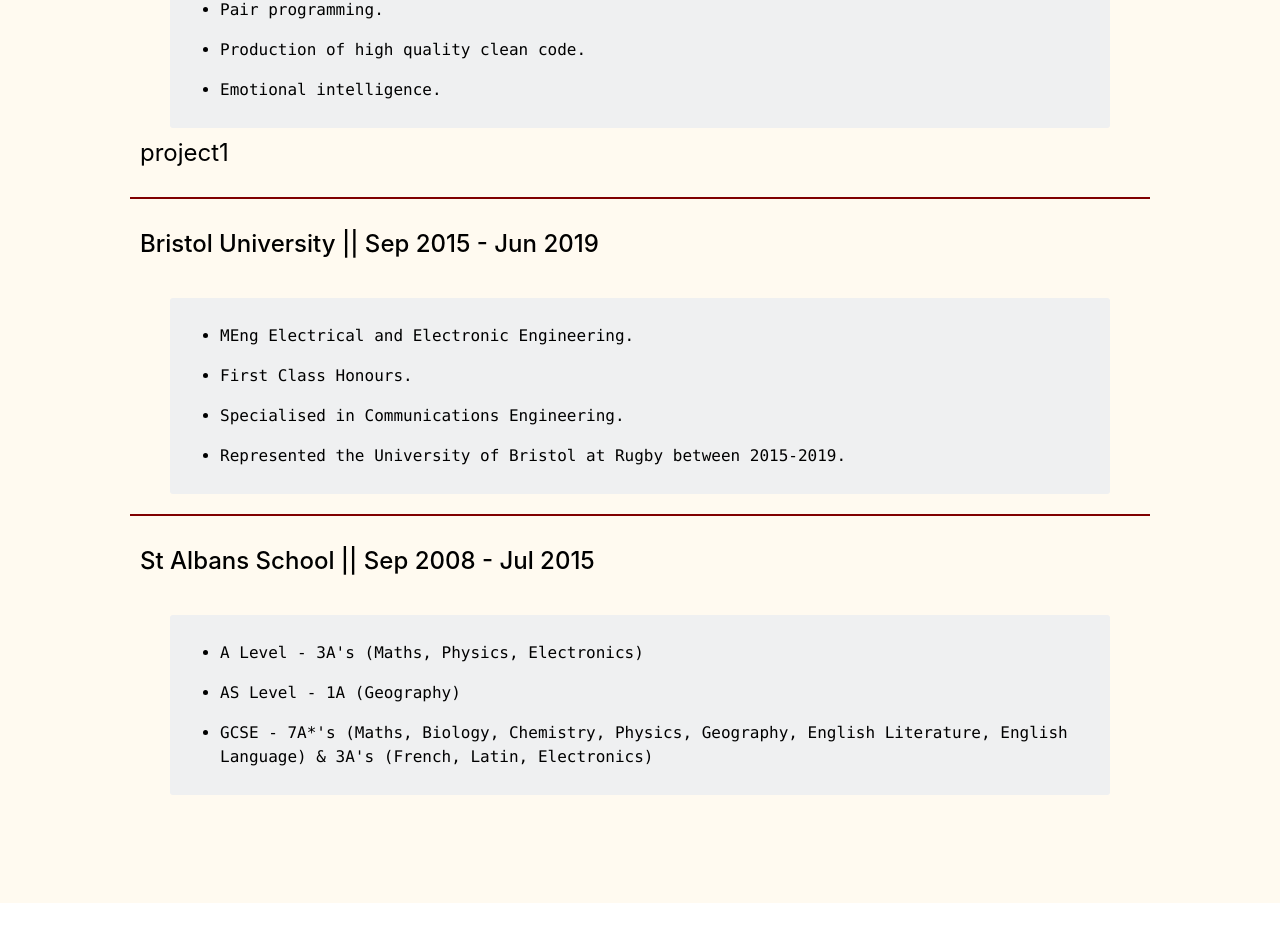
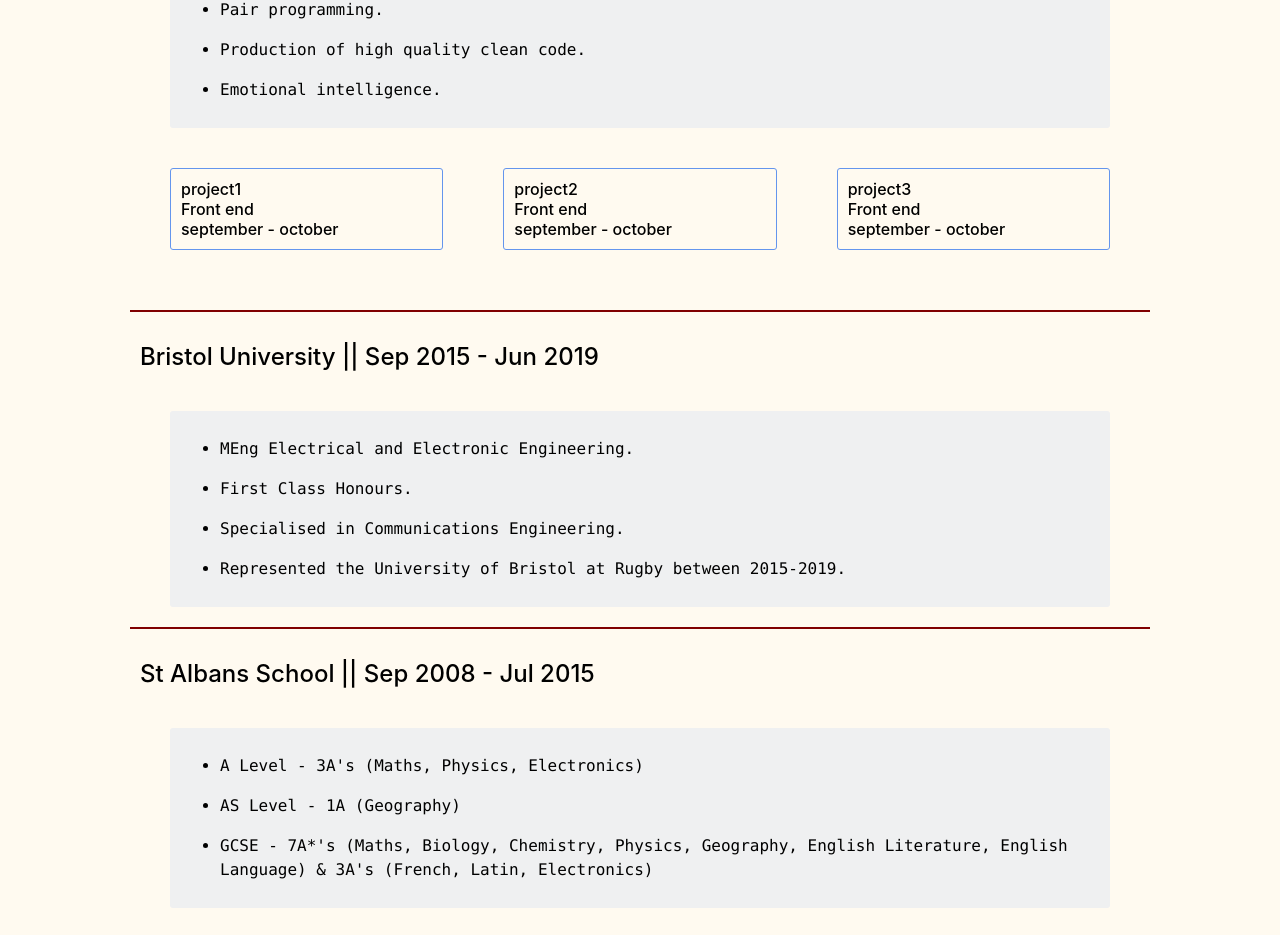
Before and after one commit to perrinjack/portfolio, a React (Create React App) app: page / in a window 1280 px wide. Shown: the part 976-1911 px from the top of the page. Before the commit the page ends 1879 px from the top, so only its background shows below. Built offline with nearby package versions, Linux system fonts and the light colour scheme; the HTML template or start-up script is replaced by a standard one.

Commit message:
Added styling for each project component

```diff
--- a/src/components/experience.tsx
+++ b/src/components/experience.tsx
@@ -24,7 +24,8 @@
         <ReactMarkdown className="code-block" source={summary} />
         <div className="project-container">
           {' '}
-          <Project title="project1" />{' '}
+          <Project title="project1" /> <Project title="project2" />{' '}
+          <Project title="project3" />
         </div>
       </div>
     );
--- a/src/components/project.tsx
+++ b/src/components/project.tsx
@@ -1,11 +1,23 @@
 import React, { ReactNode } from 'react';
 import '../styles/header.scss';
-
+import '../styles/project.scss';
 type ProjectProps = {
   title: string;
 };
 const Project = ({ title }: ProjectProps) => {
-return <div>{title}</div>;
+  return (
+    <div className="project">
+      <div className="project-details">
+        <div className="core-information">
+          <div>{title}</div>
+          <div>{'Front end'}</div>
+          <div>
+            {'september'} - {'october'}
+          </div>
+        </div>
+      </div>
+    </div>
+  );
 };
 
 export default Project;
--- /dev/null
+++ b/src/styles/project.scss
@@ -0,0 +1,73 @@
+@import '../styles/constants';
+
+.project {
+  flex: 1 0 25%;
+  min-width: 200px;
+  margin: 30px;
+  border: solid 1px cornflowerblue;
+  border-radius: 3px;
+
+  &:hover {
+    cursor: pointer;
+    background-color: cornflowerblue;
+    color: cornsilk;
+    transition: 0.5s;
+  }
+}
+
+.project-details {
+  margin: 10px;
+  font-size: 16px;
+}
+
+.core-information {
+  font-weight: 500;
+}
+
+.tech-stack-list {
+  margin-left: 30px;
+}
+
+.project-popup {
+  position: fixed;
+  z-index: 100;
+  max-height: calc(100vh - 170px);
+  overflow-y: auto;
+
+  margin: 10px;
+  padding: 5px;
+  border-radius: 3px;
+  top: 5vh;
+  left: calc(10% - 15px);
+  width: 80%;
+
+  @include tabletUp {
+    margin: 30px;
+    padding: 15px;
+    border-radius: 3px;
+    top: 10vh;
+    left: calc(17.5% - 45px);
+    width: 65%;
+  }
+}
+
+.description {
+  & > p,
+  ul {
+    margin: 0;
+  }
+
+  & > p + p {
+    margin-top: 1rem;
+  }
+}
+
+.project-popup-close {
+  float: right;
+  cursor: pointer;
+}
+
+.project-popup-open {
+  float: right;
+  margin-bottom: 10px;
+}
```
